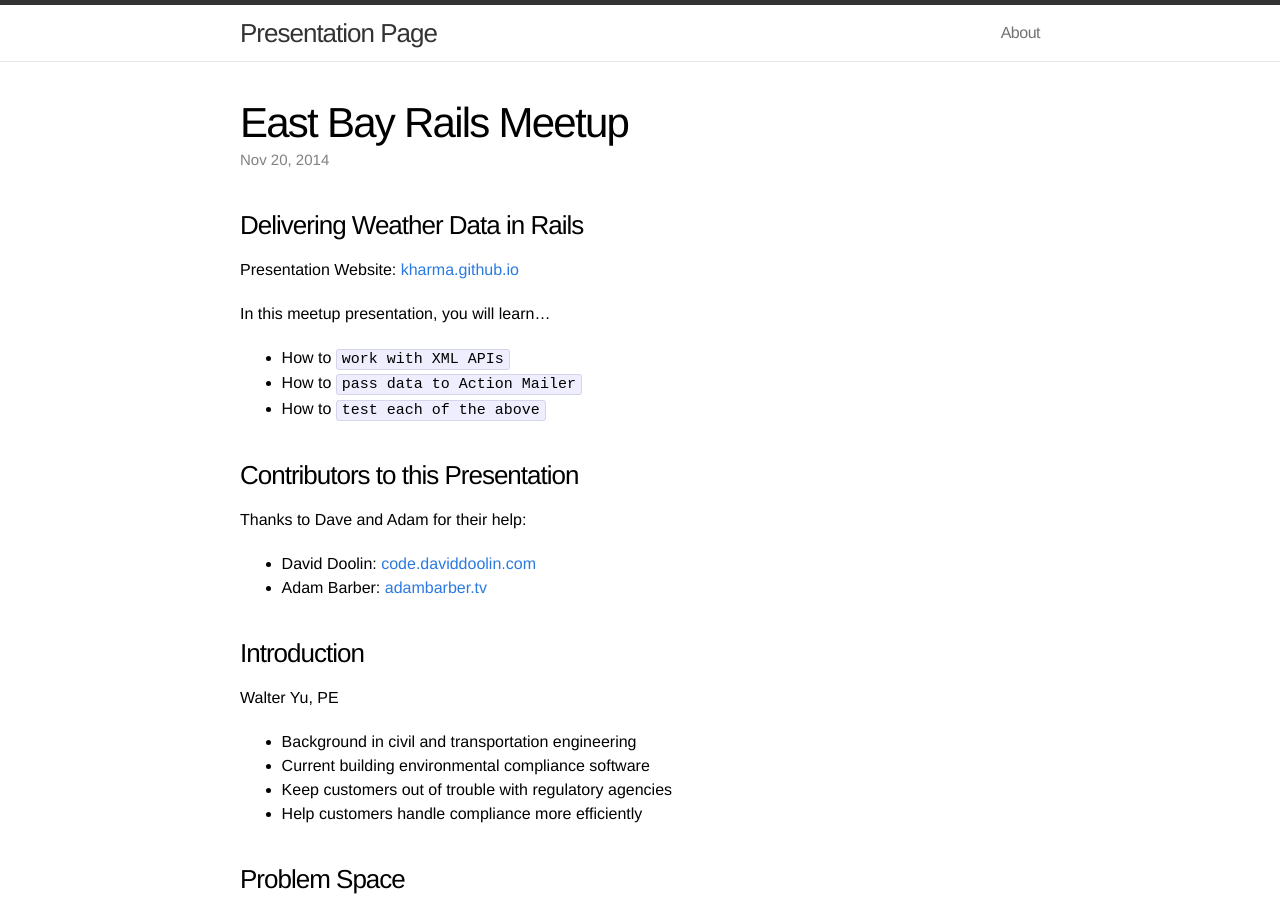
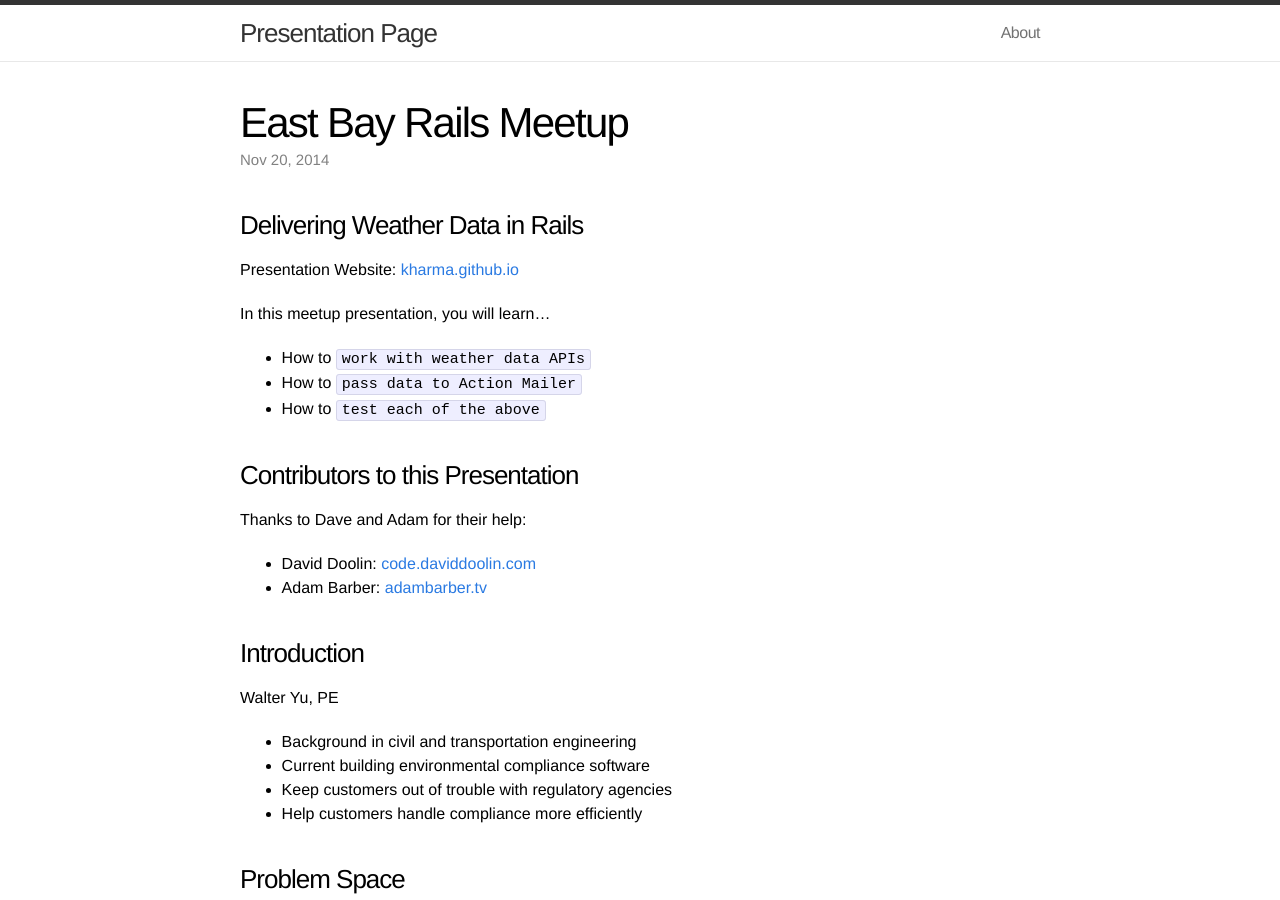
Before and after one commit to stormsavvy/stormsavvy.github.io, a Jekyll site: the page built from _posts/2014-11-20-east-bay-rails-meetup.markdown, in a window 1280 px wide and 900 px high. Built offline with Jekyll 4.4.1, drawn with Linux system fonts in a browser that asks for light colours.

Commit message:
76663852 update presentation

```diff
--- a/_posts/2014-11-20-east-bay-rails-meetup.markdown
+++ b/_posts/2014-11-20-east-bay-rails-meetup.markdown
@@ -11,7 +11,7 @@ Presentation Website: [kharma.github.io][kh]
 
 In this meetup presentation, you will learn...
 
-* How to `work with XML APIs`
+* How to `work with weather data APIs`
 * How to `pass data to Action Mailer`
 * How to `test each of the above`
 
```
